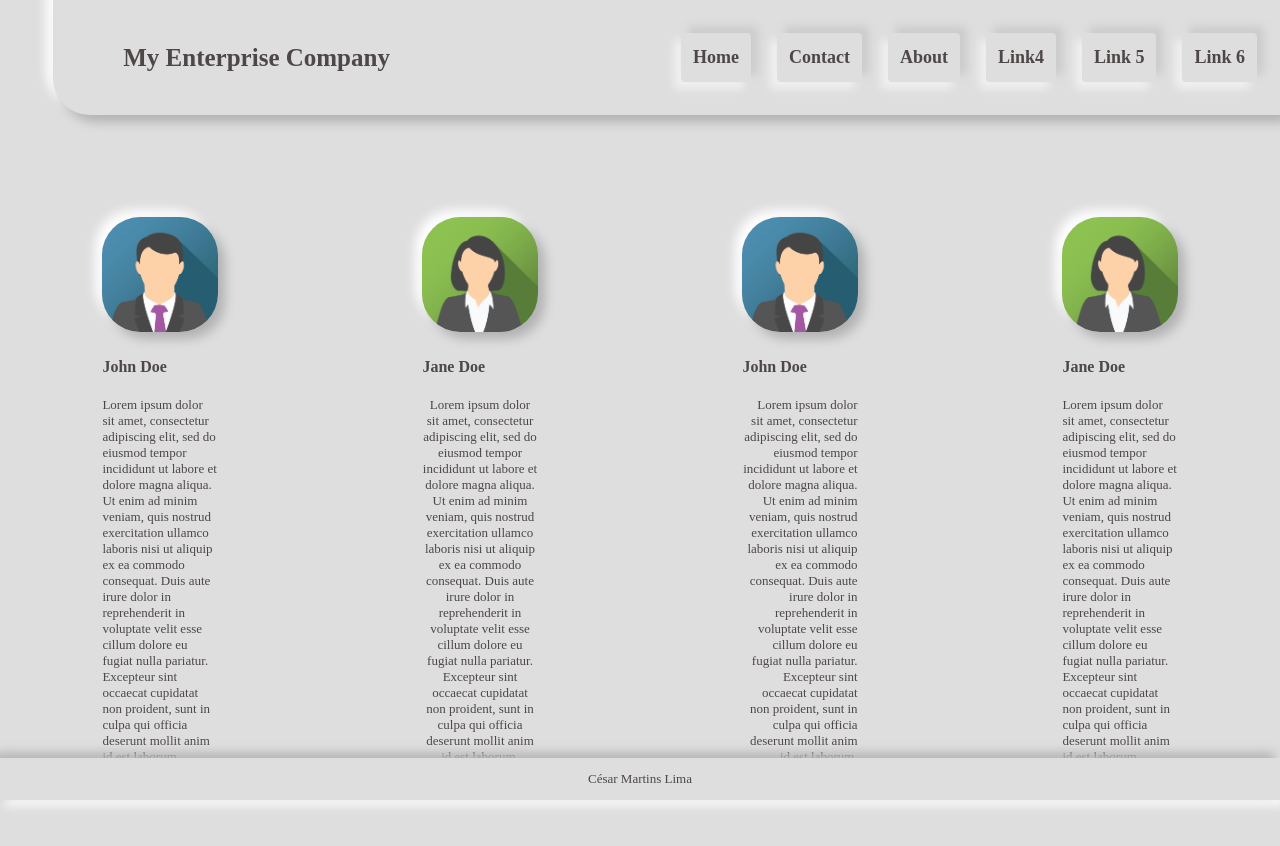
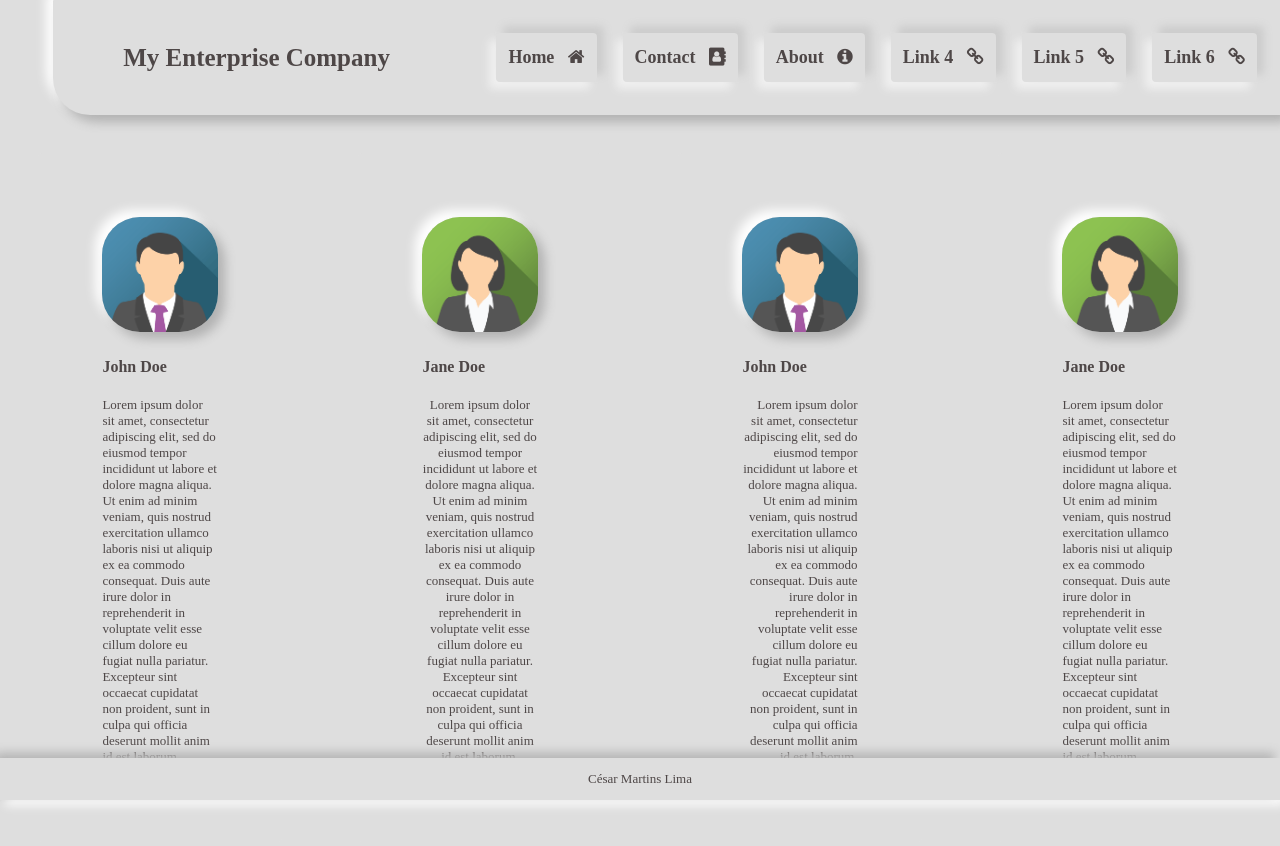
Before and after one commit to c-david-projects/neomorphismUI, a plain HTML site: page index.html in a window 1280 px wide. Drawn offline with Linux system fonts and the light colour scheme; a web font is replaced by a local one.

Commit message:
Added Icons On header Menu

```diff
--- a/index.html
+++ b/index.html
@@ -2,6 +2,7 @@
 <html>
     <head>
         <title>Page Title</title>
+        <link rel="stylesheet" href="https://stackpath.bootstrapcdn.com/font-awesome/4.7.0/css/font-awesome.min.css">
         <style>
 
 
@@ -163,12 +164,12 @@ box-shadow:  -7px 7px 8px #cccccc,
         <div class="header">
             <a href="#default" class="logo"><b>My Enterprise Company</b></a>
             <div class="header-right">
-                <a href="#home">Home</a>
-                <a href="#contact">Contact</a>
-                <a href="#about">About</a>
-                <a href="#link4">Link4</a>
-                <a href="#link5">Link 5</a>
-                <a href="#link6">Link 6</a>
+                <a href="#home">Home&nbsp;&nbsp;&nbsp;<i class="fa fa-home" aria-hidden="true"></i></a>
+                <a href="#contact">Contact&nbsp;&nbsp;&nbsp;<i class="fa fa-address-book"></i></a>
+                <a href="#about">About&nbsp;&nbsp;&nbsp;<i class="fa fa-info-circle"></i></a>
+                <a href="#link4">Link 4&nbsp;&nbsp;&nbsp;<i class="fa fa-link"></i></a>
+                <a href="#link5">Link 5&nbsp;&nbsp;&nbsp;<i class="fa fa-link"></i></a>
+                <a href="#link6">Link 6&nbsp;&nbsp;&nbsp;<i class="fa fa-link"></i></a>
             </div>
         </div>
 
```
